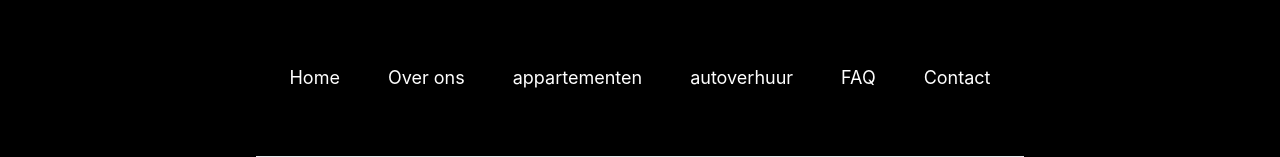
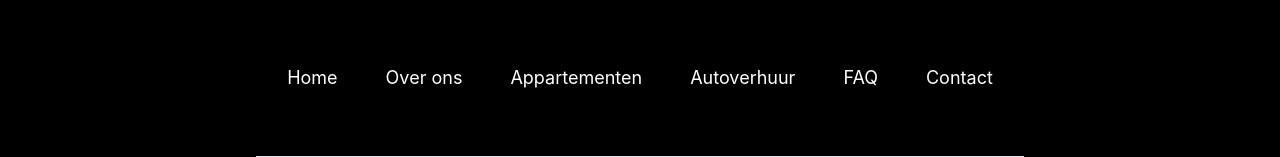
Before and after one commit to 0786abu/KenepaApartment, a React (Vite) app in the folder frontend/: page /login in a window 1280 px wide. Shown: the part 896-1053 px from the top of the page. Built offline with nearby package versions, Linux system fonts and the light colour scheme.

Commit message:
Update Footer.jsx

```diff
--- a/frontend/src/components/Footer.jsx
+++ b/frontend/src/components/Footer.jsx
@@ -7,8 +7,8 @@ const navItems = [
     href: '/',
   },
   { title: 'Over ons', href: '/about' },
-  { title: 'appartementen', href: '/properties' },
-  { title: 'autoverhuur', href: '/cars' },
+  { title: 'Appartementen', href: '/properties' },
+  { title: 'Autoverhuur', href: '/cars' },
   { title: 'FAQ', href: '/FAQ' },
   { title: 'Contact', href: '/contact' },
 ]
```
